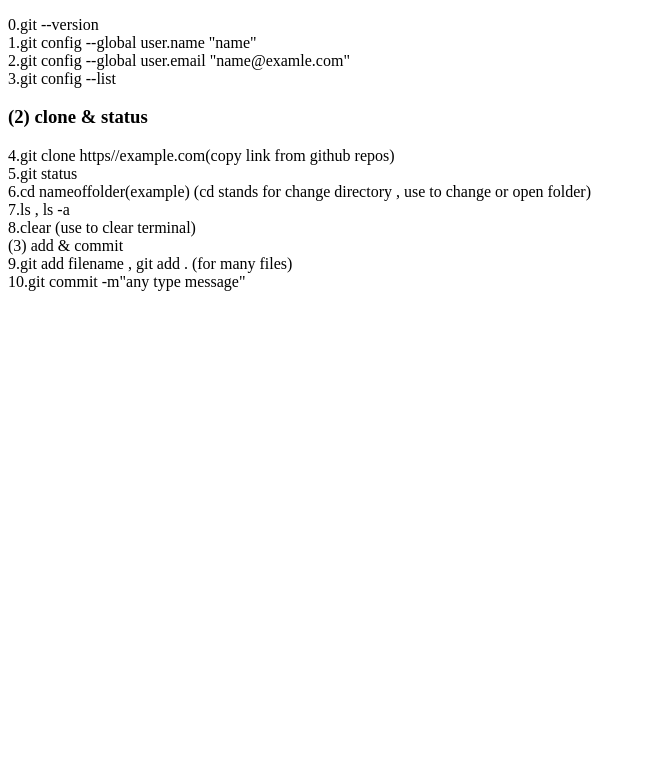
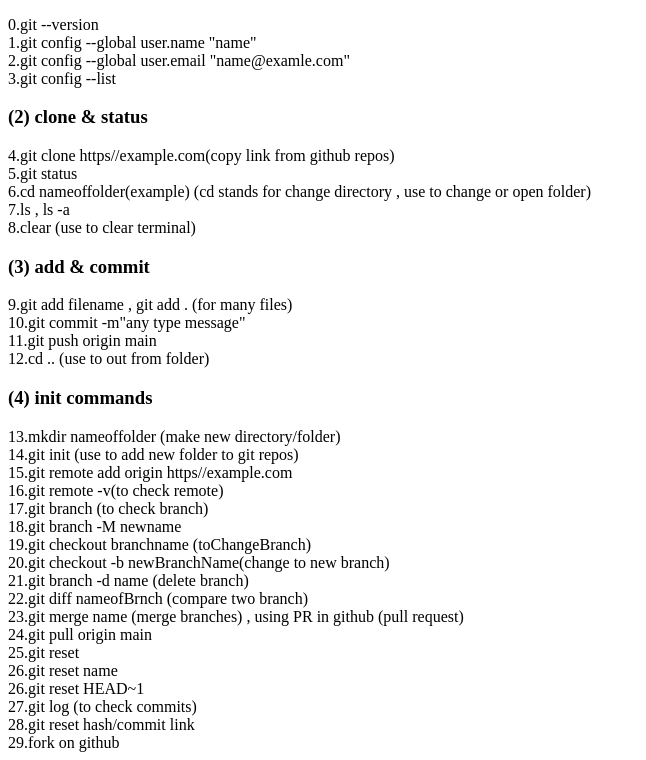
Before and after one commit to MuhammadAbdullah149/E-commerse, a plain HTML site: page index.html in a window 1280 px wide. Shown: the part 105-865 px from the top of the page, without its empty margins (0-646 px from the left). Before the commit the page ends 800 px from the top, so only its background shows below. Drawn offline with Linux system fonts and the light colour scheme.

Commit message:
new commands

```diff
--- a/index.html
+++ b/index.html
@@ -20,14 +20,32 @@
         <div>6.cd nameoffolder(example) (cd stands for change directory , use to change or open folder) </div>
         <div>7.ls , ls -a </div>
         <div>8.clear (use to clear terminal)</div>
-        <div>(3) add & commit</div>
+
+        <div><h3>(3) add & commit</h3></div>
         <div>9.git add filename , git add . (for many files)</div>
         <div>10.git commit -m"any type message"</div>
-        <div></div>
-        <div></div>
-        <div></div>
-        <div></div>
-        <div></div>
-        <div></div>
+        <div>11.git push origin main</div>
+
+        <div>12.cd .. (use to out from folder)</div>
+        <div><h3>(4) init commands</h3></div>
+        <div>13.mkdir nameoffolder (make new directory/folder)</div>
+        <div>14.git init (use to add new folder to git repos)</div>
+        <div>15.git remote add origin https//example.com</div>
+        <div>16.git remote -v(to check remote)</div>
+        <div>17.git branch (to check branch)</div>
+        <div>18.git branch -M newname</div>
+        <div>19.git checkout branchname (toChangeBranch)</div>
+        <div>20.git checkout -b newBranchName(change to new branch)</div>
+        <div>21.git branch -d name (delete branch)</div>
+        <div>22.git diff nameofBrnch (compare two branch)</div>
+        <div>23.git merge name (merge branches) , using PR in github (pull request)</div>
+        <div>24.git pull origin main</div>
+        <div>25.git reset</div>
+        <div>26.git reset name</div>
+        <div>26.git reset HEAD~1</div>
+        <div>27.git log (to check commits)</div>
+        <div>28.git reset hash/commit link</div>
+        <div>29.fork on github</div>
+
 </body>
 </html>
```
